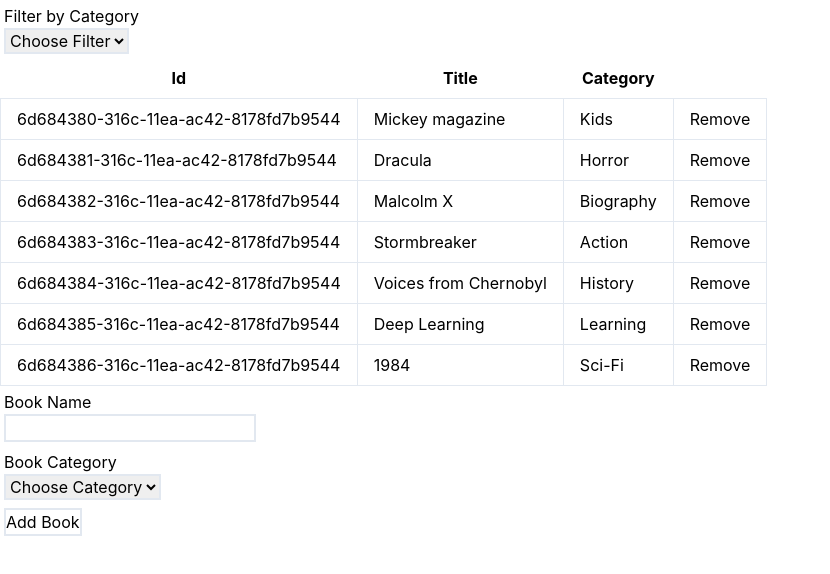
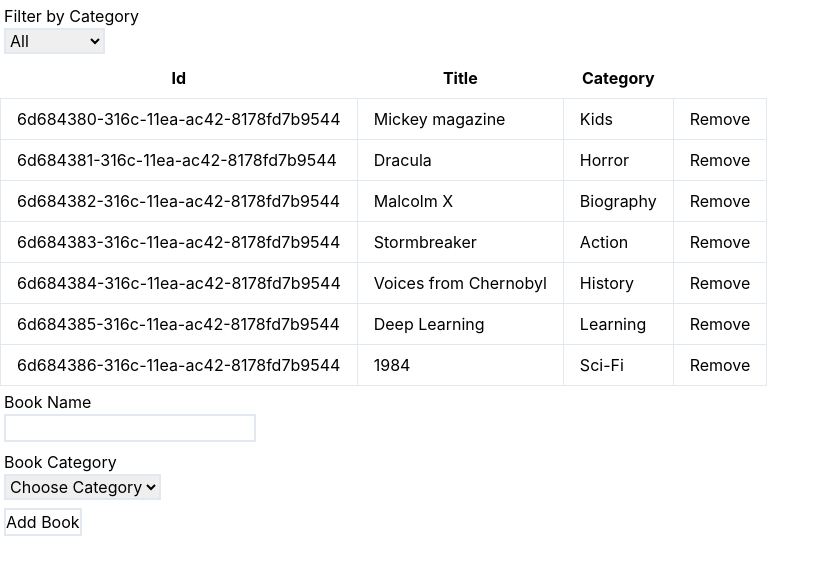
Before and after one commit to mosaaleb/redux-bookstore, a React (Create React App) app: page / in a window 1280 px wide. Shown: the top 574 px of the page, without its empty margins (0-830 px from the left). Built offline with nearby package versions, Linux system fonts and the light colour scheme.

Commit message:
Add all option in filtering

```diff
--- a/src/containers/CategoryFilter.js
+++ b/src/components/CategoryFilter.js
@@ -5,6 +5,7 @@ import { setFilter } from '../actions/filterActions';
 
 const CategoryFilter = ({ setFilter }) => {
   const booksCategories = [
+    'All',
     'Kids',
     'Action',
     'Horror',
@@ -23,9 +24,6 @@ const CategoryFilter = ({ setFilter }) => {
           className="border-2 block"
           onChange={(e) => setFilter(e.target.value)}
         >
-          <option value="default" hidden="hidden">
-            Choose Filter
-          </option>
           {booksCategories.map((category) => (
             <option key={category} value={category}>
               {category}
--- a/src/containers/BookList.js
+++ b/src/containers/BookList.js
@@ -2,7 +2,7 @@ import React from 'react';
 import PropTypes from 'prop-types';
 import { connect } from 'react-redux';
 import Book from '../components/Book';
-import CategoryFilter from './CategoryFilter';
+import CategoryFilter from '../components/CategoryFilter';
 
 // TODO: extract filteredBooks into its own component (visibleBooks) with its dispatch
 // filteredBooks > bookList > Book
```
